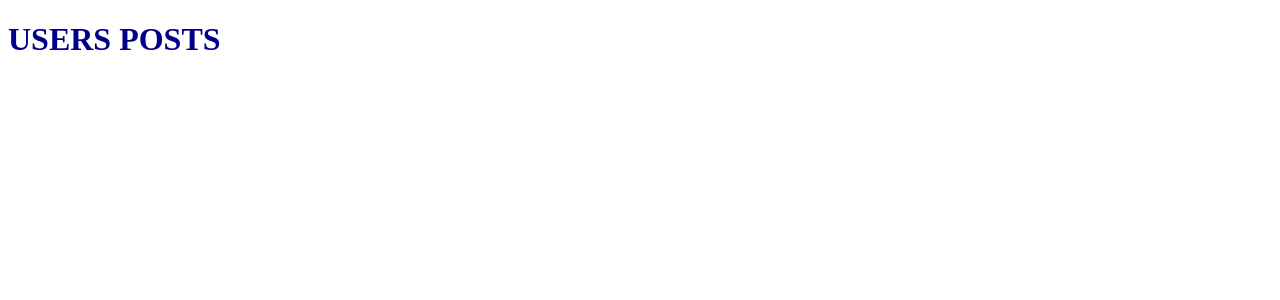
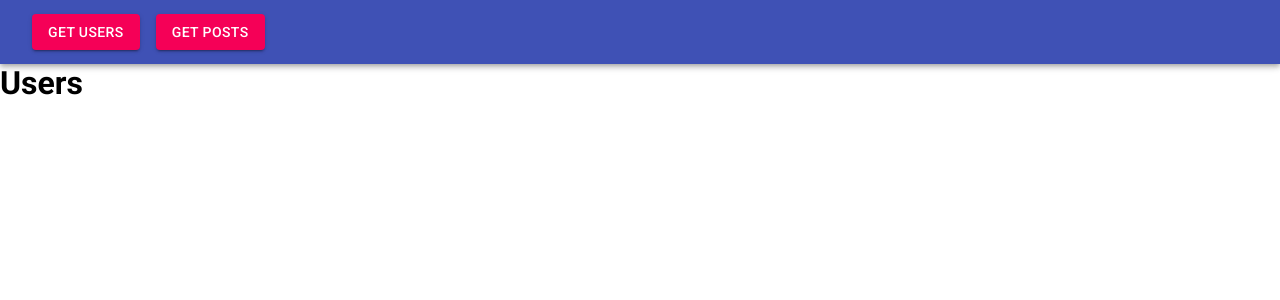
Before and after one commit to julesadikhanyan/react-redux-webpack-IE, a React app: page /users in a window 1280 px wide. Shown: the top 300 px of the page. Built offline with nearby package versions, Linux system fonts and the light colour scheme.

Commit message:
Basic header, react-router, material UI

```diff
--- a/package.json
+++ b/package.json
@@ -24,10 +24,12 @@
     "webpack-dev-server": "^4.4.0"
   },
   "dependencies": {
+    "@material-ui/core": "^4.12.3",
     "core-js": "^3.19.1",
     "react": "^17.0.2",
     "react-dom": "^17.0.2",
     "react-redux": "^7.2.6",
+    "react-router-dom": "^5.2.0",
     "redux": "^4.1.2"
   },
   "browserslist": {
--- a/public/index.html
+++ b/public/index.html
@@ -5,6 +5,7 @@
     <title>USERS POSTS</title>
     <meta http-equiv="X-UA-Compatible" content="IE=edge" />
     <meta name="viewport" content="width=device-width, initial-scale=1" />
+    <link rel="stylesheet" href="https://fonts.googleapis.com/css?family=Roboto:300,400,500,700&display=swap" />
 </head>
 <body>
     <div id="root">
--- a/src/App.css
+++ b/src/App.css
@@ -1,3 +1,7 @@
-h1 {
-    color: darkblue;
+* {
+    margin: 0;
 }
+
+body {
+    font-family: "Roboto", sans-serif;
+}
--- a/src/App.js
+++ b/src/App.js
@@ -1,9 +1,25 @@
 import React from "react";
+import { BrowserRouter, Route, Switch, Redirect } from "react-router-dom";
+
 import "./App.css";
+import Header from "./components/Header";
+import Users from "./pages/Users";
+import Posts from "./pages/Posts";
 
 const App = () => {
     return (
-        <h1>USERS POSTS</h1>
+        <BrowserRouter>
+            <Header/>
+            <Switch>
+                <Route exact path="/" render={() => <Redirect to="/users" />} />
+                <Route exact path="/users">
+                    <Users/>
+                </Route>
+                <Route exact path="/posts">
+                    <Posts/>
+                </Route>
+            </Switch>
+        </BrowserRouter>
     )
 }
 
--- /dev/null
+++ b/src/components/Header/index.js
@@ -0,0 +1,32 @@
+import React from "react";
+import { Link } from "react-router-dom";
+import { AppBar, Button, makeStyles, Toolbar } from "@material-ui/core";
+
+const useStyles = makeStyles((theme) => ({
+    buttons: {
+        '& > *': {
+            margin: theme.spacing(1),
+        },
+    },
+}));
+
+const Header = () => {
+    const classes = useStyles();
+
+    return (
+        <>
+            <AppBar position="static">
+                <Toolbar className={classes.buttons}>
+                    <Button variant="contained" color="secondary" component={Link} to="/users">
+                        Get Users
+                    </Button>
+                    <Button variant="contained" color="secondary" component={Link} to="/posts">
+                        Get Posts
+                    </Button>
+                </Toolbar>
+            </AppBar>
+        </>
+    )
+}
+
+export default Header;
--- a/src/index.js
+++ b/src/index.js
@@ -2,5 +2,10 @@ import "core-js";
 import React from "react";
 import ReactDOM from "react-dom";
 import App from "./App";
+import { BrowserRouter } from "react-router-dom";
 
-ReactDOM.render(<App/>, document.getElementById("root"));
+ReactDOM.render(
+    <BrowserRouter>
+        <App/>
+    </BrowserRouter>,
+    document.getElementById("root"));
--- /dev/null
+++ b/src/pages/Posts/index.js
@@ -0,0 +1,9 @@
+import React from "react";
+
+const Posts = () => {
+    return (
+        <h1>Posts</h1>
+    )
+}
+
+export default Posts;
--- /dev/null
+++ b/src/pages/Users/index.js
@@ -0,0 +1,9 @@
+import React from "react";
+
+const Users = () => {
+    return (
+        <h1>Users</h1>
+    )
+}
+
+export default Users;
--- a/webpack.config.js
+++ b/webpack.config.js
@@ -9,6 +9,7 @@ module.exports = {
     },
     output: {
         path: path.join(__dirname, "./dist"),
+        publicPath: "/",
         filename: "index_bundle.js"
     },
     module: {
@@ -31,5 +32,8 @@ module.exports = {
             template: "./public/index.html"
         }),
         new CleanWebpackPlugin()
-    ]
+    ],
+    devServer: {
+        historyApiFallback: true
+    }
 }
```
Also changed, not shown: 1 other file (tests, documents, lock files or other folders).
